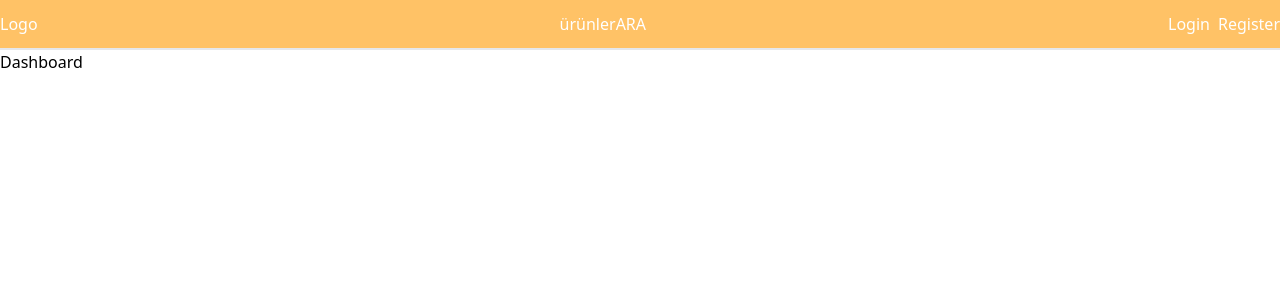
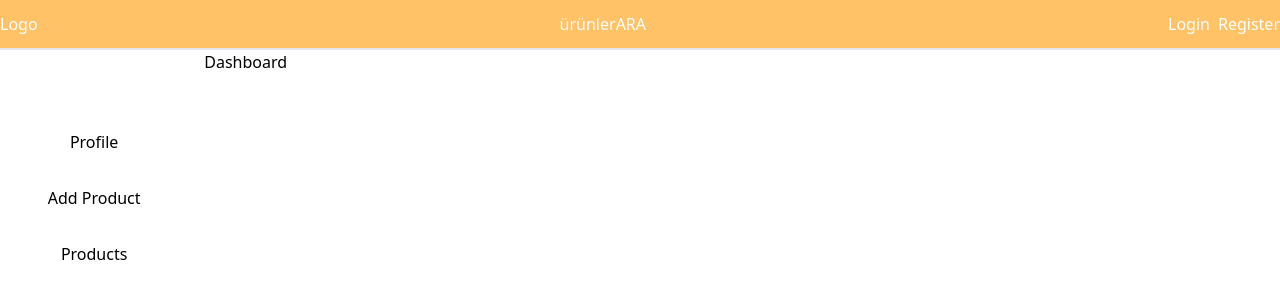
Before and after one commit to nurovic/ql-shop, a Next.js app: page /dashboard in a window 1280 px wide. Shown: the top 300 px of the page. Built offline with nearby package versions, Linux system fonts and the light colour scheme; no server answers.

Commit message:
Desing Layout System

```diff
--- a/src/Layouts/Dashboard.tsx
+++ b/src/Layouts/Dashboard.tsx
@@ -1,15 +1,17 @@
-import React, {ReactNode} from 'react'
-
+import React, { ReactNode } from "react";
+import DashboaradNavbar from "../components/Navbar/DashboardNavbar";
 interface LayoutProps {
   children: ReactNode;
 }
-const Dashboard = ({children}: LayoutProps) => {
+const Dashboard = ({ children }: LayoutProps) => {
+  return (
+    <div className="container mx-auto flex">
+      <DashboaradNavbar />
+      <div className="h-screen w-screen overflow-auto">
+        <main>{children}</main>
+      </div>
+    </div>
+  );
+};
 
-  return (
-    <div>
-        <main>{children}</main>
-    </div>
-  )
-}
-
-export default Dashboard
+export default Dashboard;
--- /dev/null
+++ b/src/components/Navbar/DashboardNavbar.tsx
@@ -0,0 +1,20 @@
+import React from "react";
+import Link from "next/link";
+
+const Dashboard = () => {
+  return (
+    <div className="flex flex-col w-56 items-center mt-16 mr-4">
+      <Link className="my-4" href="/dashboard/profile">
+        Profile
+      </Link>
+      <Link className="my-4" href="/dashboard/addProduct">
+        Add Product
+      </Link>
+      <Link className="my-4" href="/dashboard/products">
+        Products
+      </Link>
+    </div>
+  );
+};
+
+export default Dashboard;
--- a/src/pages/_app.tsx
+++ b/src/pages/_app.tsx
@@ -1,4 +1,6 @@
 import "@/styles/globals.css";
+import type { ReactElement, ReactNode } from "react";
+import type { NextPage } from "next";
 import type { AppProps } from "next/app";
 import { useRouter } from "next/router";
 import {
@@ -6,12 +8,10 @@ import {
   InMemoryCache,
   ApolloProvider,
   createHttpLink,
-  useQuery
 } from "@apollo/client";
 import { setContext } from "@apollo/client/link/context";
 import Layout from "@/Layouts/Layout";
 import Dashboard from "@/Layouts/Dashboard";
-import { GET_ME } from '../graphQl/Query/users'
 
 const httpLink = createHttpLink({
   uri: "http://localhost:4000/graphql",
@@ -32,13 +32,16 @@ const client = new ApolloClient({
   link: authLink.concat(httpLink),
   cache: new InMemoryCache(),
 });
-
-export default function App({ Component, pageProps }: AppProps) {
-  const { pathname } = useRouter();
-
+export type NextPageWithLayout<P = {}, IP = P> = NextPage<P, IP> & {
+  getLayout?: (page: ReactElement) => ReactNode;
+};
+type AppPropsWithLayout = AppProps & {
+  Component: NextPageWithLayout;
+};
+export default function App({ Component, pageProps }: AppPropsWithLayout) {
   return (
     <ApolloProvider client={client}>
-      {pathname == "/dashboard" ? (
+      {Component.getLayout ? (
         <Layout>
           <Dashboard>
             <Component {...pageProps} />
--- /dev/null
+++ b/src/pages/dashboard/addProduct.tsx
@@ -0,0 +1,14 @@
+import React from "react";
+import DashboardLayout from "@/Layouts/Dashboard";
+const addProduct = () => {
+  return (
+    <div>
+      <div className="">HLLOasd</div>
+    <div className="bg-yellow-200">adasd</div>
+
+    </div>
+  );
+};
+addProduct.getLayout = DashboardLayout;
+
+export default addProduct;
--- a/src/pages/dashboard/index.tsx
+++ b/src/pages/dashboard/index.tsx
@@ -1,9 +1,11 @@
 import React from 'react'
-import Dashboard from '@/Layouts/Dashboard'
-const index = () => {
+import DashboardLayout from '@/Layouts/Dashboard'
+const Dashboard = () => {
   return (
     <div>Dashboard</div>
   )
 }
 
-export default index
+Dashboard.getLayout = DashboardLayout;
+
+export default Dashboard
--- /dev/null
+++ b/src/pages/dashboard/products.tsx
@@ -0,0 +1,13 @@
+import React from 'react'
+import DashboardLayout from "@/Layouts/Dashboard";
+
+const products = () => {
+  return (
+    <div>products</div>
+  )
+}
+
+products.getLayout = DashboardLayout;
+
+
+export default products
--- /dev/null
+++ b/src/pages/dashboard/profile.tsx
@@ -0,0 +1,15 @@
+import React from 'react'
+import DashboardLayout from "@/Layouts/Dashboard";
+
+const profile = () => {
+  return (
+    <div>
+        <div className="mt-20   ">
+    PRofile
+        </div>
+    </div>
+  )
+}
+profile.getLayout = DashboardLayout;
+
+export default profile
```
